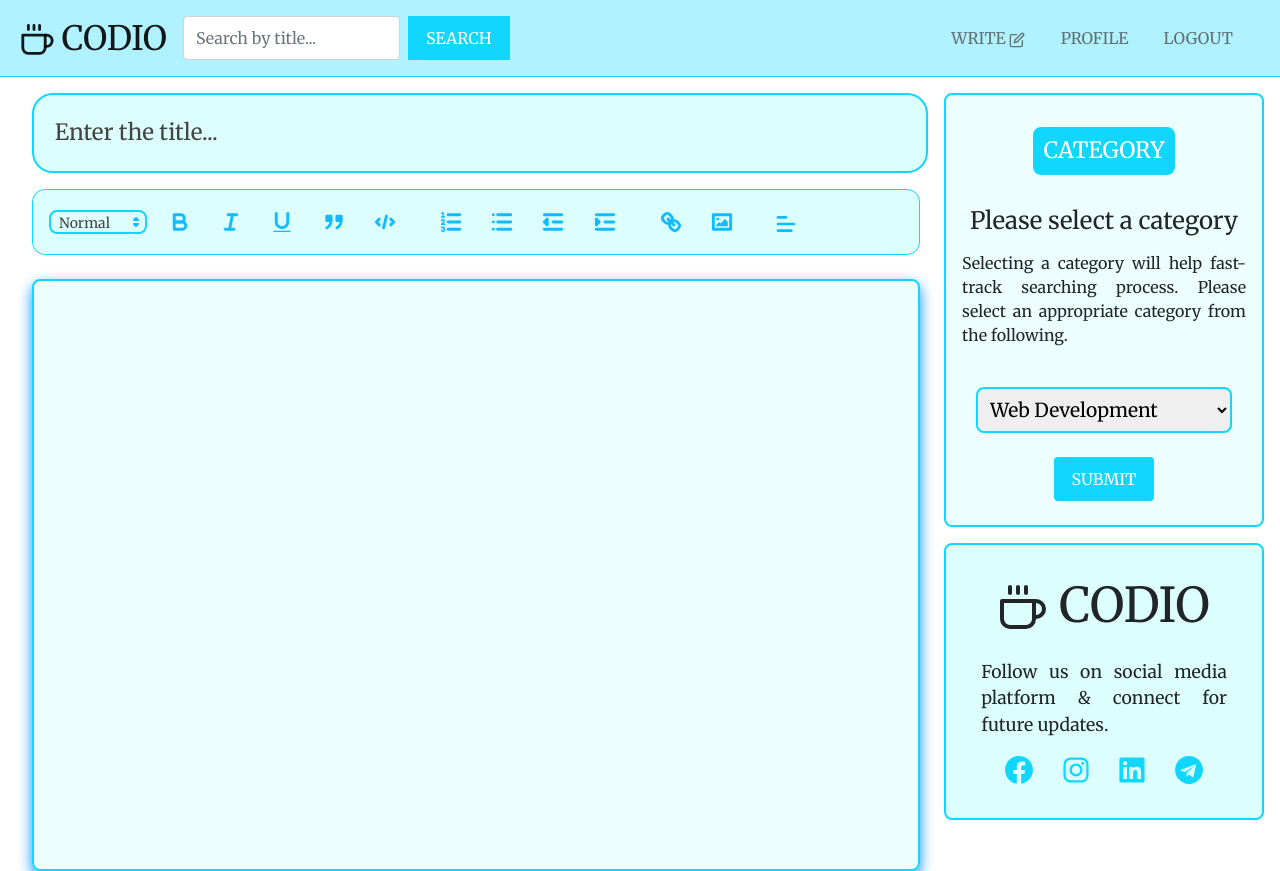
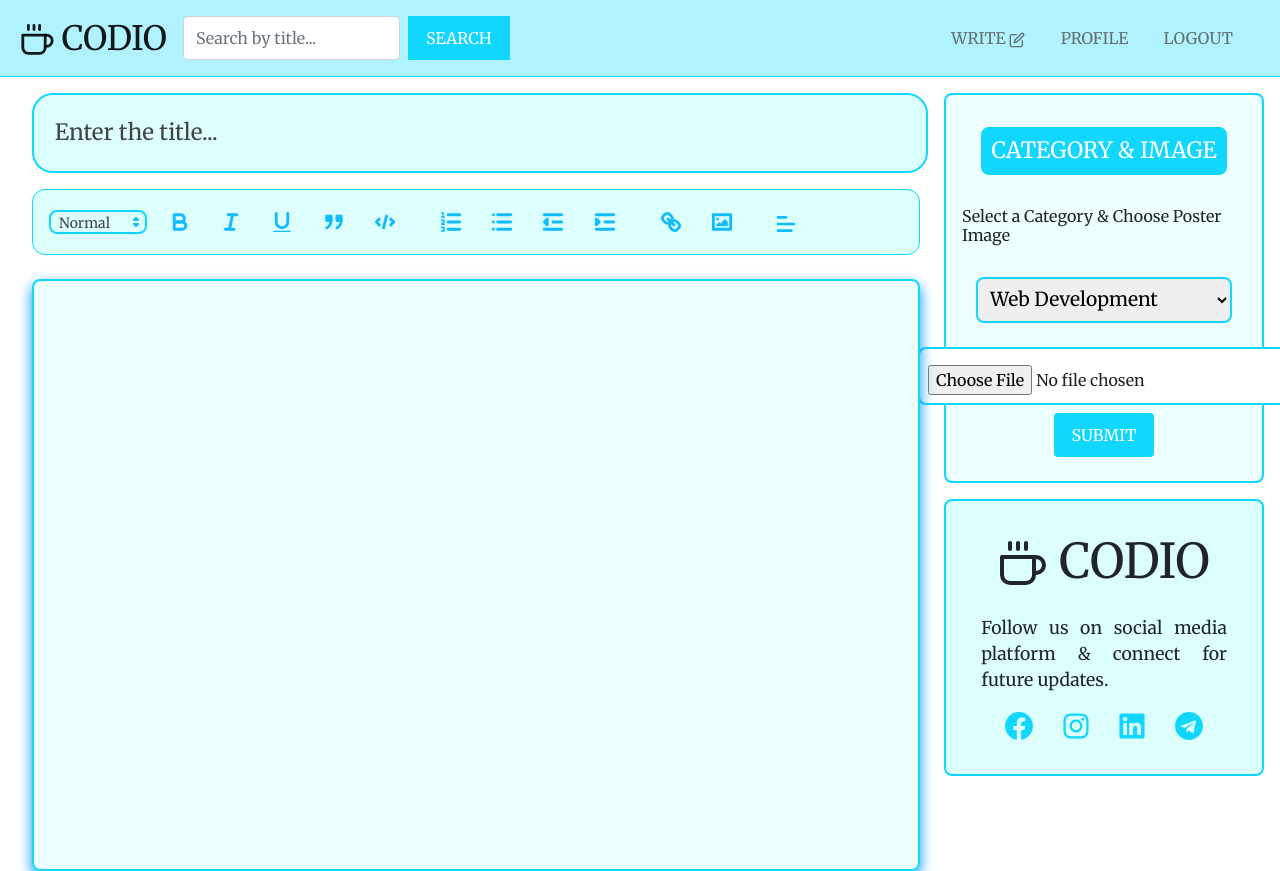
Before and after one commit to rajdeep010/BlogApp, a React (Vite) app: page /write in a window 1280 px wide. Built offline with nearby package versions, Linux system fonts and the light colour scheme; no server answers; a web font is replaced by a local one.

Commit message:
image upload will be only for a single image which will be poster image and image upload part need to be done

```diff
--- a/src/components/blog/Blog.jsx
+++ b/src/components/blog/Blog.jsx
@@ -9,7 +9,7 @@ import Comment from '../comment/Comment';
 import { AuthContext } from '../../context/AuthContext';
 import { BlogContext } from '../../context/BlogContext';
 import { VscHeartFilled, VscHeart, VscComment } from "react-icons/vsc";
-// import 'react-quill/dist/quill.snow.css';
+import 'react-quill/dist/quill.snow.css';
 
 
 const Blog = (props) => {
@@ -255,9 +255,7 @@ const Blog = (props) => {
 
 
     const inner = (str) => {
-        var div = document.createElement('div')
-        div.innerHTML = str.trim()
-        return div
+        return <div className='post_content' dangerouslySetInnerHTML={{__html: str}}></div>
     }
 
     return (
@@ -265,13 +263,10 @@ const Blog = (props) => {
             <section className='full-blog'>
 
                 <section className="blog-box">
-                    <section className="header-img"><img src="../../../public/gucci.jpeg" alt="" /></section>
+                    {/* <section className="header-img"><img src="../../../public/gucci.jpeg" alt="" /></section> */}
                     <div className="blog_heading"><h1>{title}</h1></div>
                     <div className="blog_actual_content">
-
-                        {content}
-
-                        {/* {console.log(inner(content))} */}
+                        {inner(content)}
                     </div>
                 </section>
 
@@ -312,7 +307,7 @@ const Blog = (props) => {
                             <div className="comments">
 
                                 {blogComment.map((each) => (
-                                    <Comment value={each} blogID={bid} />
+                                    <Comment value={each} blogID={bid} key={each} />
                                 ))}
 
                             </div>
--- a/src/components/blog/blog.scss
+++ b/src/components/blog/blog.scss
@@ -1,8 +1,7 @@
 @import '../../mixins';
 @import '../../var';
 
-.full-blog
-{
+.full-blog {
     @include flexcolumn;
     width: 70vw;
 
@@ -21,17 +20,56 @@
 
         margin: 1rem 2rem;
 
-        div {
+        .post_content {
             margin: 0.7rem 0.5rem;
+
+            p{
+                margin-bottom: 0.8rem;
+            }
+
+            ol,ul{
+                margin-bottom: 0.8rem;
+            }
+
+            ol li,
+            ul li{
+                margin-bottom: 1rem;
+            }
+
+            .ql-syntax {
+                background-color: rgba(36, 125, 120, 0.9725490196);
+                color: white;
+                padding: 1.5rem;
+                border-radius: $border-rad;
+            }
+
+            .ql-editor ol li:not(.ql-direction-rtl),
+            .ql-editor ul li:not(.ql-direction-rtl) {
+                padding-left: 1.5em;
+            }
+
+            h1{
+                margin-bottom: 2rem;
+            }
+
+            blockquote {
+                background-color: rgba(139, 238, 255, 0.518);
+                font-size: 1.15rem;
+                font-style: italic;
+                font-weight: 400;
+                border-left: 0.5rem solid rgba(87, 227, 255, 0.8117647059);
+                padding: 0.5rem;
+                margin: 0.8rem 0;
+            }
         }
 
         img {
             height: 35rem;
             width: 60rem;
-            max-width: 70vw;
+            max-width: 60vw;
         }
 
-        .blog_actual_content{
+        .blog_actual_content {
             text-align: justify;
         }
     }
--- a/src/components/editor/Editor.jsx
+++ b/src/components/editor/Editor.jsx
@@ -1,9 +1,9 @@
 import { useContext, useEffect, useState } from 'react';
 import ReactQuill from 'react-quill';
-
 import 'react-quill/dist/quill.snow.css';
 import './editor.scss'
 import { BlogContext } from '../../context/BlogContext';
+
 
 
 const Editor = () => {
--- a/src/components/editorSidebar/Category.jsx
+++ b/src/components/editorSidebar/Category.jsx
@@ -8,6 +8,8 @@ import 'react-toastify/dist/ReactToastify.css';
 import { database } from '../../firebase';
 import { onValue, ref, set, update } from 'firebase/database';
 
+
+
 const Category = () => {
 
     const blogContext = useContext(BlogContext)
@@ -16,8 +18,7 @@ const Category = () => {
 
     const notify = (msg, type) => {
 
-        if(type == 'success')
-        {
+        if (type == 'success') {
             toast.success(msg, {
                 position: "top-right",
                 autoClose: 2000,
@@ -30,8 +31,7 @@ const Category = () => {
             })
         }
 
-        else if(type == 'error')
-        {
+        else if (type == 'error') {
             toast.error(msg, {
                 position: "top-right",
                 autoClose: 2000,
@@ -67,14 +67,14 @@ const Category = () => {
         onValue(dbRef, (snapshot) => {
             const res = snapshot.val()
             obj = res
-            // console.log( 'The snapshot object is : ')
-            // console.log(obj)
             name = res.name
         })
 
         const blog = blogContext.makeBlog(title, val, userId, type, name)
         const bid = blog.bid
         const res = set(ref(database, 'blogs/' + bid), blog)
+
+        console.log(blog)
 
         update(ref(database, 'users/' + userId + '/details'), {
             blogCount: obj.blogCount + 1
@@ -93,12 +93,11 @@ const Category = () => {
             <div className="category_submit_box">
 
                 <div className="heading">
-                    <p>CATEGORY</p>
+                    <p>CATEGORY & IMAGE</p>
                 </div>
 
                 <div className="category_about">
-                    <h4>Please select a category</h4>
-                    <p>Selecting a category will help fast-track searching process. Please select an appropriate category from the following.</p>
+                    <h6>Select a Category & Choose Poster Image</h6>
                 </div>
 
                 <div className="category_box">
@@ -117,6 +116,10 @@ const Category = () => {
 
                         </select>
 
+                        <div className="file_box">
+                            <input type="file" accept="image/*" className='file_input' />
+                        </div>
+
                         <input type="submit" className='btn' value='Submit' onClick={submit} />
                         <ToastContainer />
                     </form>
--- a/src/components/editorSidebar/category.scss
+++ b/src/components/editorSidebar/category.scss
@@ -10,6 +10,8 @@
     background-color: $fade-blue;
     border-radius: $border-rad;
 
+    max-width: 25vw;
+
     padding: 1rem;
 
     * {
@@ -21,6 +23,7 @@
     }
 
     .category_about {
+
 
         @include flexprop;
 
@@ -47,6 +50,15 @@
                 font-size: 1.2rem;
                 cursor: pointer;
             }
+
+            .file_box {
+
+                border: $border;
+                padding: 0.5rem;
+                border-radius: $border-rad;
+                background-color: $white;
+                cursor: pointer;
+            }
         }
     }
 }
--- a/src/firebase.js
+++ b/src/firebase.js
@@ -1,6 +1,7 @@
 import { initializeApp } from 'firebase/app'
 import { getDatabase } from 'firebase/database'
-import {getAuth} from 'firebase/auth'
+import { getStorage } from 'firebase/storage'
+import { getAuth } from 'firebase/auth'
 
 const firebaseConfig = {
     apiKey: "AIzaSyDvE0mq-ok6LN2LqFpkOtUmS2Qck6hmjqE",
@@ -15,6 +16,8 @@ const firebaseConfig = {
 const app = initializeApp(firebaseConfig)
 
 const database = getDatabase()  // firebase realtime database
+const storage = getStorage()    // firebase storage
 const auth = getAuth(app)
 
-export { database, auth }
+
+export { database, auth, storage }
```
